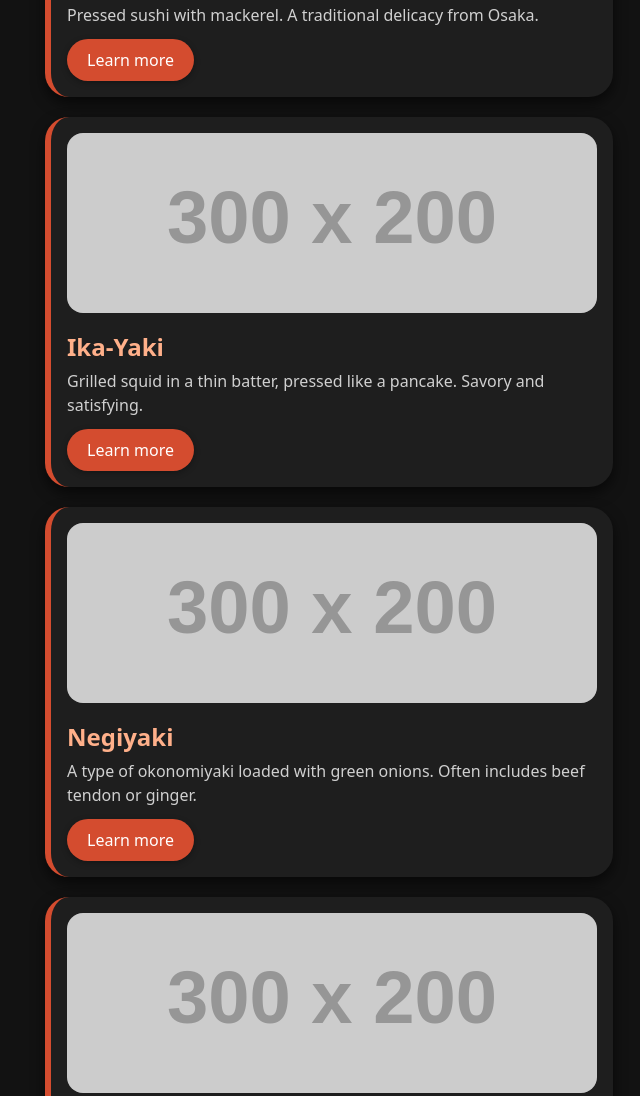
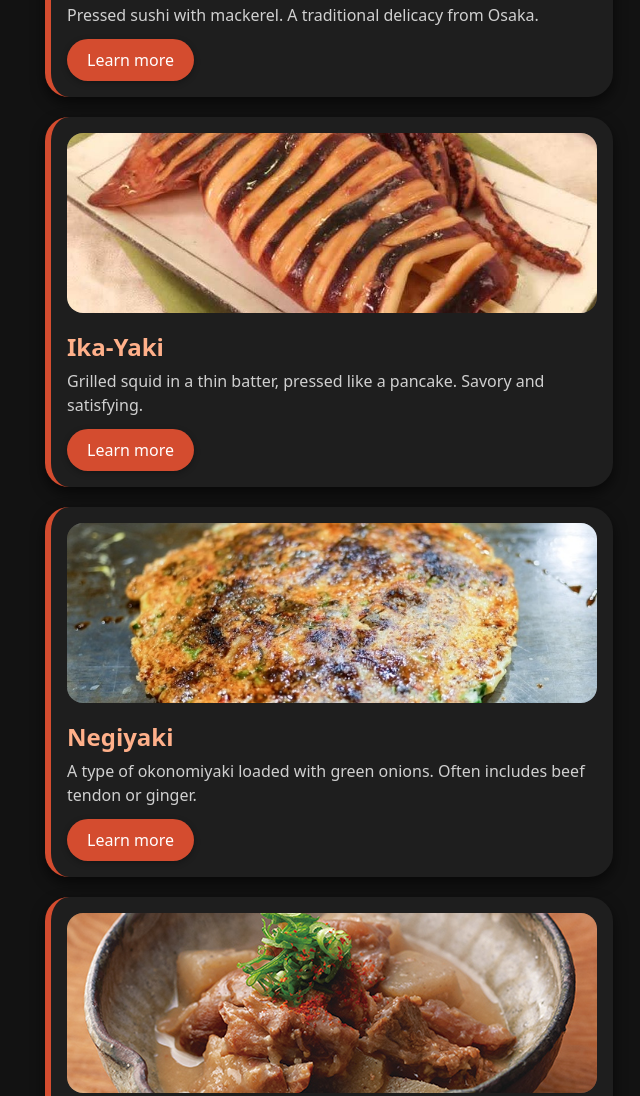
Before and after one commit to mauricedeschamps/osakafood12-, a plain HTML site: page index.html in a window 1280 px wide. Shown: the part 1891-2987 px from the top of the page, without its empty margins (311-951 px from the left). Drawn offline with Linux system fonts and the light colour scheme; placeholder pictures from the web are drawn by us.

Commit message:
index.html の更新

```diff
--- a/index.html
+++ b/index.html
@@ -242,7 +242,7 @@
                 {
                     name: "Kushikatsu",
                     description: "Deep-fried skewers of meat and vegetables. The rule: no double-dipping!",
-                    mediaUrl: "images/kushikatsu.jpg",
+                    mediaUrl: "images/kushi.jpg",
                     linkUrl: "https://www.google.com/search?q=Kushikatsu+Shinsekai"
                 },
                 {
@@ -254,49 +254,49 @@
                 {
                     name: "Osaka Sushi (Battera)",
                     description: "Pressed sushi with mackerel. A traditional delicacy from Osaka.",
-                    mediaUrl: "images/osaka-sushi.jpg",
+                    mediaUrl: "images/sushi.jpg",
                     linkUrl: "https://www.google.com/search?q=Osaka+sushi+battera"
                 },
                 {
                     name: "Ika-Yaki",
                     description: "Grilled squid in a thin batter, pressed like a pancake. Savory and satisfying.",
-                    mediaUrl: "images/ikayaki.jpg",
+                    mediaUrl: "images/ika.jpg",
                     linkUrl: "https://www.google.com/search?q=Ika-yaki+Osaka"
                 },
                 {
                     name: "Negiyaki",
                     description: "A type of okonomiyaki loaded with green onions. Often includes beef tendon or ginger.",
-                    mediaUrl: "images/negiyaki.jpg",
+                    mediaUrl: "images/negi.jpg",
                     linkUrl: "https://www.google.com/search?q=Negiyaki+Osaka"
                 },
                 {
                     name: "Dote-yaki",
                     description: "Simmered beef tendon and konjac in miso sauce. Served on skewers, perfect with kushikatsu.",
-                    mediaUrl: "images/doteyaki.jpg",
+                    mediaUrl: "images/dote.jpg",
                     linkUrl: "https://www.google.com/search?q=Dote-yaki+Osaka"
                 },
                 {
                     name: "Mitarashi Dango",
                     description: "Rice dumplings glazed with sweet-soy sauce. A classic Japanese sweet.",
-                    mediaUrl: "images/mitarashi.jpg",
+                    mediaUrl: "images/dango.jpg",
                     linkUrl: "https://www.google.com/search?q=Mitarashi+dango+Osaka"
                 },
                 {
                     name: "Rikuro's Cheesecake",
                     description: "Fluffy jiggly cheesecake with raisins at the bottom. A popular souvenir.",
-                    mediaUrl: "images/rikuro.jpg",
+                    mediaUrl: "images/cake.jpg",
                     linkUrl: "https://www.rikuro.co.jp/"
                 },
                 {
                     name: "551 Horai Pork Bun",
                     description: "Juicy steamed pork bun, a staple at Shin-Osaka station. Grab one before your Shinkansen!",
-                    mediaUrl: "images/551butaman.jpg",
+                    mediaUrl: "images/buta.jpg",
                     linkUrl: "https://www.551horai.co.jp/"
                 },
                 {
                     name: "Kani Doraku",
                     description: "Famous crab restaurant with a giant mechanical crab sign. The sign itself is a landmark.",
-                    mediaUrl: "images/kanidoraku.jpg",
+                    mediaUrl: "images/kani.jpg",
                     linkUrl: "https://www.kanidouraku.co.jp/"
                 }
             ];
@@ -318,7 +318,7 @@
                 {
                     name: "串カツ",
                     description: "新世界の名物。二度漬け禁止がルール。どて焼きとのセットがたまらない。",
-                    mediaUrl: "images/kushikatsu.jpg",
+                    mediaUrl: "images/kushi.jpg",
                     linkUrl: "https://www.google.com/search?q=串カツ+新世界"
                 },
                 {
@@ -330,49 +330,49 @@
                 {
                     name: "大阪寿司（バッテラ）",
                     description: "押し寿司の一種。酢〆したサバを敷き詰めたバッテラは大阪の誇る職人技。",
-                    mediaUrl: "images/osaka-sushi.jpg",
+                    mediaUrl: "images/sushi.jpg",
                     linkUrl: "https://www.google.com/search?q=大阪寿司+バッテラ"
                 },
                 {
                     name: "イカ焼き",
                     description: "小麦粉の生地にイカをのせて鉄板でプレス。ソースが香ばしい粉もんの仲間。",
-                    mediaUrl: "images/ikayaki.jpg",
+                    mediaUrl: "images/ika.jpg",
                     linkUrl: "https://www.google.com/search?q=イカ焼き+大阪"
                 },
                 {
                     name: "ねぎ焼き",
                     description: "お好み焼きの一種で、刻みネギがたっぷり。紅生姜や牛すじを入れる店も。",
-                    mediaUrl: "images/negiyaki.jpg",
+                    mediaUrl: "images/negi.jpg",
                     linkUrl: "https://www.google.com/search?q=ねぎ焼き+大阪"
                 },
                 {
                     name: "どて焼き",
                     description: "牛すじとこんにゃくを味噌で煮込んだ串焼き。串カツと一緒に味わいたい。",
-                    mediaUrl: "images/doteyaki.jpg",
+                    mediaUrl: "images/dote.jpg",
                     linkUrl: "https://www.google.com/search?q=どて焼き+大阪"
                 },
                 {
                     name: "みたらし団子",
                     description: "甘じょっぱいたれが絶品。大阪では桜餅や草餅も有名だが、団子も外せない。",
-                    mediaUrl: "images/mitarashi.jpg",
+                    mediaUrl: "images/dango.jpg",
                     linkUrl: "https://www.google.com/search?q=みたらし団子+大阪"
                 },
                 {
                     name: "りくろーおじさんのチーズケーキ",
                     description: "ふわふわ食感の焼きたてチーズケーキ。底面にレーズンが隠れている。",
-                    mediaUrl: "images/rikuro.jpg",
+                    mediaUrl: "images/cake.jpg",
                     linkUrl: "https://www.rikuro.co.jp/"
                 },
                 {
                     name: "551蓬莱の豚まん",
                     description: "大阪土産の定番。肉汁あふれる大きな豚まん。新大阪駅で買って新幹線で。",
-                    mediaUrl: "images/551butaman.jpg",
+                    mediaUrl: "images/buta.jpg",
                     linkUrl: "https://www.551horai.co.jp/"
                 },
                 {
                     name: "かに道楽",
                     description: "巨大なカニの看板が目印。カニ料理専門店だが、看板自体が観光名物。",
-                    mediaUrl: "images/kanidoraku.jpg",
+                    mediaUrl: "images/kani.jpg",
                     linkUrl: "https://www.kanidouraku.co.jp/"
                 }
             ];
```
